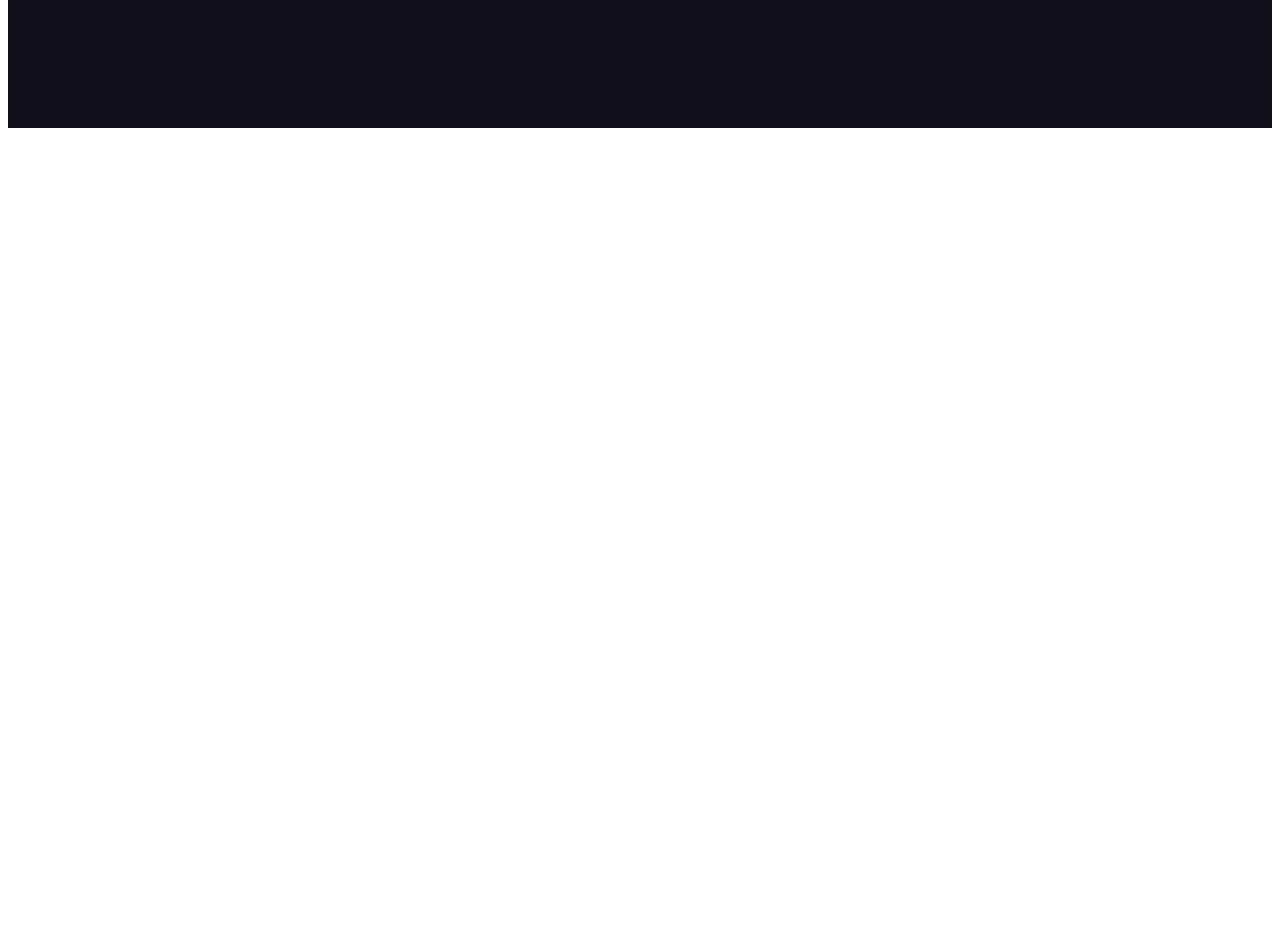
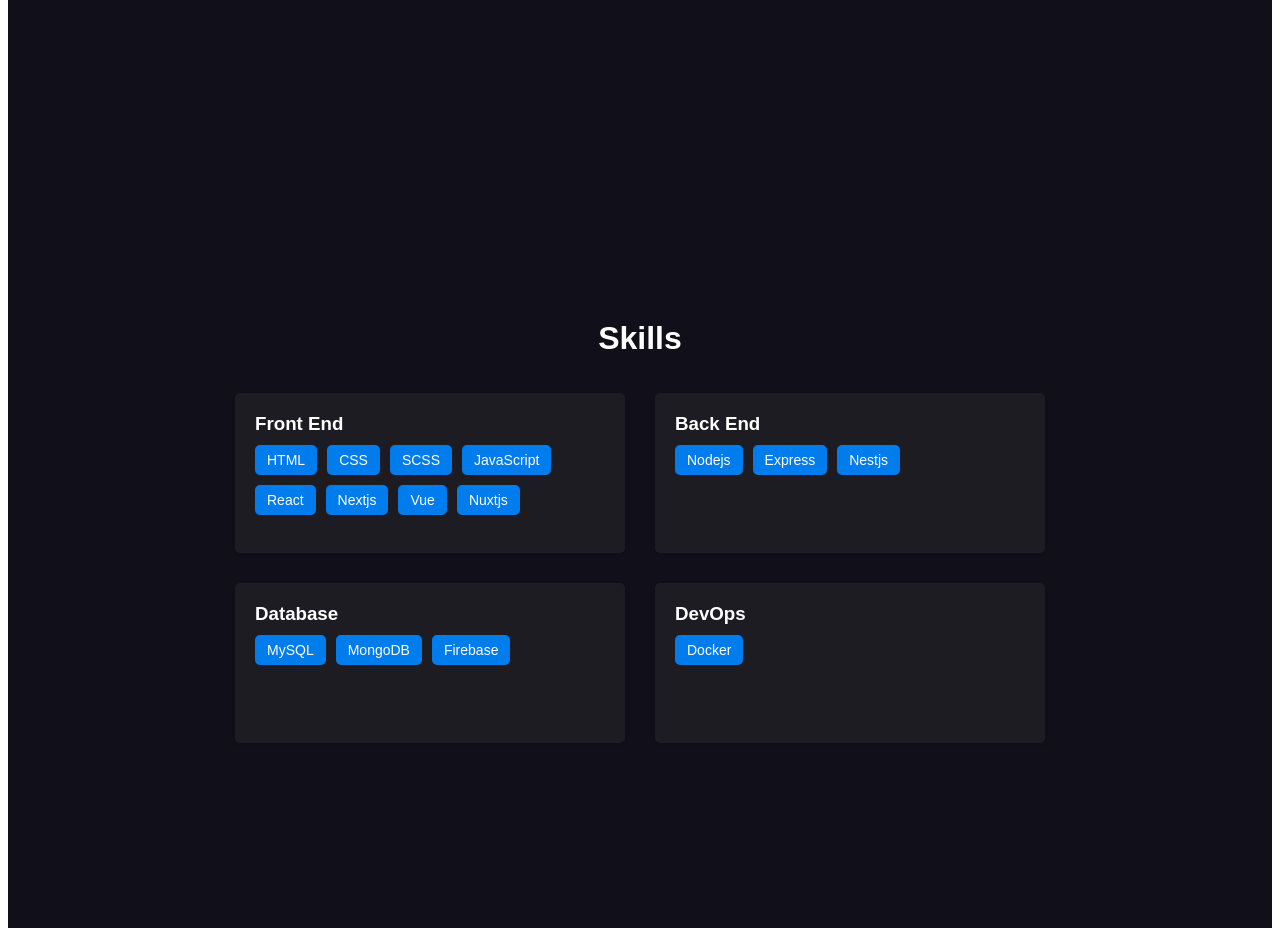
Before and after one commit to n4sunday/resume, a React (Create React App) app: page / in a window 1280 px wide. Shown: the part 1480-2416 px from the top of the page. Before the commit the page ends 1616 px from the top, so only its background shows below. Built offline with nearby package versions, Linux system fonts and the light colour scheme; a web font is replaced by a local one.

Commit message:
:lipstick: add skills

```diff
--- a/src/App.js
+++ b/src/App.js
@@ -1,12 +1,18 @@
-import React, { useRef } from 'react'
+import React, { useRef, useEffect } from 'react'
 import Navbar from './components/Navbar'
 import Profile from './components/Profile'
-import Educational from './components/Educational.jsx'
+import Educational from './components/Educational'
+import Skills from './components/Skills'
 import WorkExperience from './components/WorkExperience'
 
 function App() {
   const refProfile = useRef(null)
+  const refSkills = useRef(null)
   const refEducational = useRef(null)
+
+  useEffect(() => {
+    scrollToRef(refProfile)
+  }, [])
 
   const scrollToRef = (ref) => {
     window.scrollTo({ top: ref.current.offsetTop, behavior: "smooth" });
@@ -14,9 +20,15 @@
 
   return (
     <div className="app">
-      <Navbar scrollToRef={scrollToRef} refProfile={refProfile} refEducational={refEducational} />
+      <Navbar
+        scrollToRef={scrollToRef}
+        refProfile={refProfile}
+        refEducational={refEducational}
+        refSkills={refSkills}
+      />
       <Profile refProfile={refProfile} />
       <Educational refEducational={refEducational} />
+      <Skills refSkills={refSkills} />
       <WorkExperience />
     </div>
   );
--- a/src/components/Navbar.jsx
+++ b/src/components/Navbar.jsx
@@ -1,7 +1,7 @@
 import React, { useState } from 'react'
 
 const Navbar = (props) => {
-    const { scrollToRef, refProfile, refEducational } = props
+    const { scrollToRef, refProfile, refSkills, refEducational } = props
 
     const [select, setSelect] = useState('profile')
 
@@ -15,7 +15,7 @@
             <div className="menu">
                 <div className={`list ${select === 'profile' ? 'active' : ''}`} onClick={() => { scrollToRef(refProfile); setSelect('profile') }}>Profile</div>
                 <div className={`list ${select === 'educational' ? 'active' : ''}`} onClick={() => { scrollToRef(refEducational); setSelect('educational') }}>Educational</div>
-                <div className={`list ${select === 'skills' ? 'active' : ''}`}>Skills</div>
+                <div className={`list ${select === 'skills' ? 'active' : ''}`} onClick={() => { scrollToRef(refSkills); setSelect('skills') }}>Skills</div>
                 <div className={`list ${select === 'work experience' ? 'active' : ''}`}>Work Experience</div>
             </div>
         </div>
--- /dev/null
+++ b/src/components/Skills.jsx
@@ -0,0 +1,50 @@
+import React, { useState } from 'react'
+import SkillsCard from './common/SkillsCard'
+
+const Skills = ({ refSkills }) => {
+    const listFrontend = ["HTML", "CSS", "SCSS", "JavaScript", "React", "Nextjs", "Vue", "Nuxtjs",]
+    const listBacktend = ["Nodejs", "Express", "Nestjs"]
+    const listDatabase = ["MySQL", "MongoDB", "Firebase"]
+    const listDevOps = ["Docker"]
+
+    return (
+        <div className="skills" ref={refSkills}>
+            <h1 data-aos='fade-down' data-aos-delay='100'>Skills</h1>
+            <div>
+                <section>
+                    <div data-aos="fade-right">
+                        <SkillsCard
+                            head="Front End"
+                            list={listFrontend}
+                        />
+                    </div>
+                    <div data-aos="fade-left">
+                        <SkillsCard
+                            head="Back End"
+                            list={listBacktend}
+                        />
+                    </div>
+
+                </section>
+                <section>
+                    <div data-aos="fade-right">
+                        <SkillsCard
+                            head="Database"
+                            list={listDatabase}
+                        />
+                    </div>
+                    <div data-aos="fade-left">
+                        <SkillsCard
+                            head="DevOps"
+                            list={listDevOps}
+                        />
+                    </div>
+
+                </section>
+            </div>
+
+        </div>
+    )
+}
+
+export default Skills
--- /dev/null
+++ b/src/components/common/SkillsCard.jsx
@@ -0,0 +1,20 @@
+import React from 'react'
+
+const SkillsCard = (props) => {
+    const { head, list } = props
+
+    return (
+        <div className="skill-card">
+            <h3>{head}</h3>
+            <div className="skill-items">
+                {list && list.map((item, index) => (
+                    <div className="badge" key="index">
+                        {item}
+                    </div>
+                ))}
+            </div>
+        </div>
+    )
+}
+
+export default SkillsCard
--- a/src/styles/app.scss
+++ b/src/styles/app.scss
@@ -3,8 +3,7 @@
 $main: #110f1a;
 $main-hover: #1d1c23;
 $main-font: #ffffff;
-$primary: #04b4e0;
-$secondary: #007ced;
+$primary: #007ced;
 $nav-font: #909090;
 $nav-font-hover: #fff;
 $normal-font: #d5d5d5;
@@ -27,5 +26,6 @@
 @import "./profile.scss";
 @import "./workexperience.scss";
 @import "./educational.scss";
+@import "./skills.scss";
 
 @import "./common/contacticon.scss";
--- a/src/styles/educational.scss
+++ b/src/styles/educational.scss
@@ -23,14 +23,14 @@
         display: flex;
         align-items: center;
         h2 {
-            color: $secondary;
+            color: $primary;
         }
     }
     .badge {
         font-size: 14px;
         padding: 5px 10px;
         border-radius: 20px;
-        border: 2px solid $secondary;
+        border: 2px solid $primary;
         margin-right: 10px;
     }
     .item {
--- /dev/null
+++ b/src/styles/skills.scss
@@ -0,0 +1,36 @@
+.skills {
+    height: 100vh;
+    display: flex;
+    align-items: center;
+    justify-content: center;
+    flex-direction: column;
+    section {
+        display: flex;
+    }
+}
+
+.skill-card {
+    margin: 15px;
+    padding: 20px;
+    height: 120px;
+    width: 350px;
+    border-radius: 5px;
+    box-shadow: rgba(0, 0, 0, 0.03) 0px 0.13rem 0.25rem;
+    background-color: $main-hover;
+    h3 {
+        margin: 0;
+    }
+    .skill-items {
+        display: flex;
+        margin-top: 10px;
+        flex-wrap: wrap;
+    }
+    .badge {
+        font-size: 14px;
+        padding: 5px 10px;
+        border-radius: 5px;
+        border: 2px solid $primary;
+        background-color: $primary;
+        margin: 0 10px 10px 0;
+    }
+}
```
